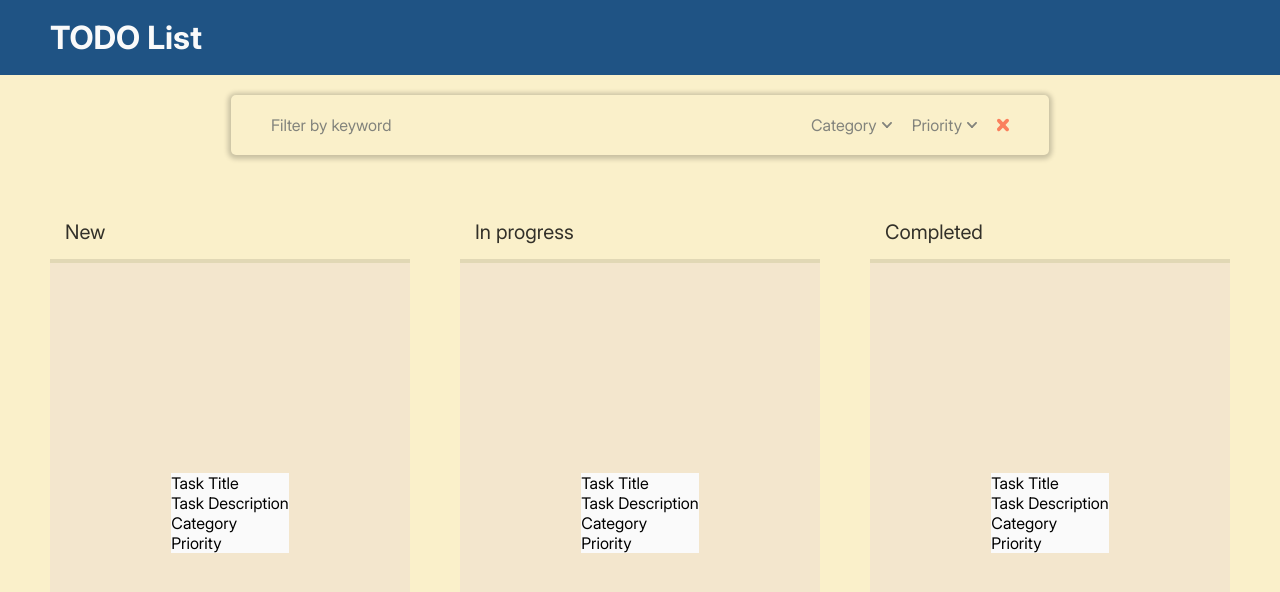
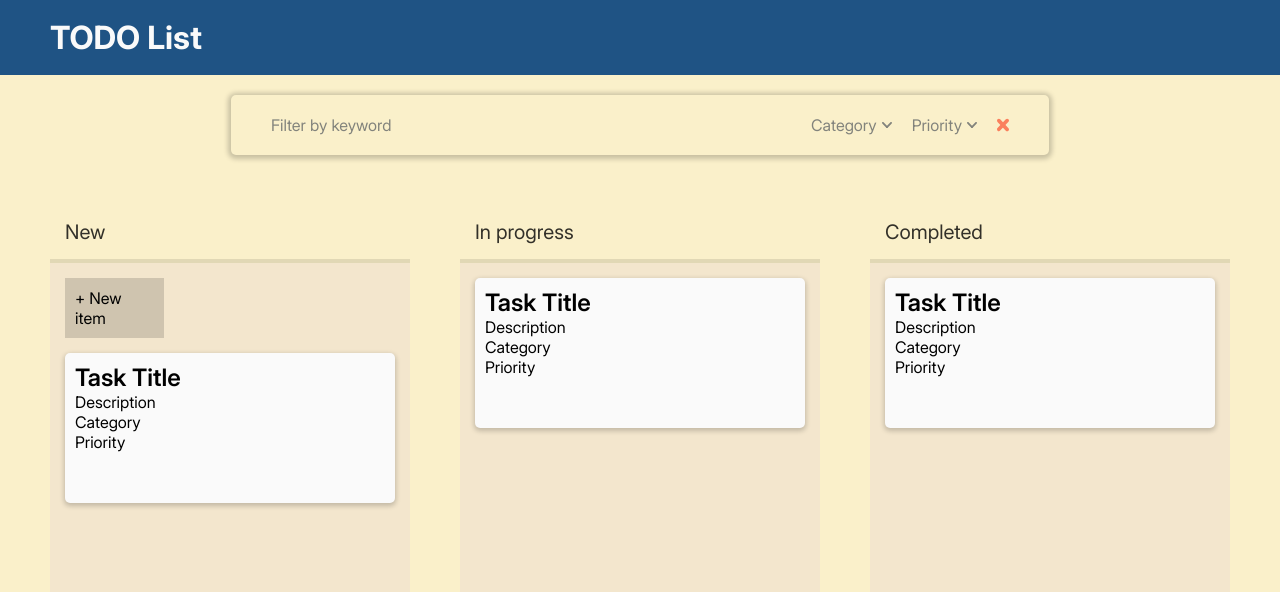
Before and after one commit to Arlan-Z/kbtu-vuejs-todolist, a Vue app in the folder kbtu-practice/: page / in a window 1280 px wide. Shown: the top 592 px of the page. Built offline with nearby package versions, Linux system fonts and the light colour scheme; the HTML template or start-up script is replaced by a standard one.

Commit message:
feat: improve ui for TaskList.vue, TaskItem.vue

```diff
--- a/kbtu-practice/src/components/TaskItem.vue
+++ b/kbtu-practice/src/components/TaskItem.vue
@@ -2,9 +2,13 @@
 
 <template>
   <div class="task-item-wrapper">
-    <div class="title">Task Title</div>
-    <div class="description">Task Description</div>
-    <div class="Category">Category</div>
+    <h1>Task Title</h1>
+    <p>Description</p>
+
+    <div class="category-box">
+      <div class="category">Category</div>
+    </div>
+
     <div class="priority">Priority</div>
   </div>
 </template>
@@ -12,5 +16,17 @@
 <style scoped>
 .task-item-wrapper {
   background-color: #fafafa;
+  width: 100%;
+  height: 150px;
+  padding: 10px;
+  border-radius: 5px;
+
+  box-sizing: border-box;
+  box-shadow: 0px 2px 5px 1px rgba(0, 0, 0, 0.2);
+}
+
+h1 {
+  font-size: 24px;
+  font-weight: 600;
 }
 </style>
--- a/kbtu-practice/src/components/TaskList.vue
+++ b/kbtu-practice/src/components/TaskList.vue
@@ -8,6 +8,8 @@ import TaskItem from "./TaskItem.vue";
       <div class="title">New</div>
 
       <div class="task-container">
+        <button id="new-task">+ New item</button>
+
         <TaskItem />
       </div>
     </div>
@@ -54,9 +56,20 @@ import TaskItem from "./TaskItem.vue";
   height: 500px;
   background-color: rgba(122, 39, 255, 0.05);
 
-  display: flex;
-  align-items: center;
-  justify-content: center;
-  flex-direction: column;
+  box-sizing: border-box;
+  display: grid;
+  grid-template-rows: repeat(8, 1fr);
+  padding: 15px 15px;
+  row-gap: 15px;
+}
+
+#new-task {
+  width: 30%;
+  border: none;
+  text-align: left;
+  box-sizing: border-box;
+  padding: 10px;
+  background-color: rgba(0, 0, 0, 0.148);
+  font-size: 16px;
 }
 </style>
```
